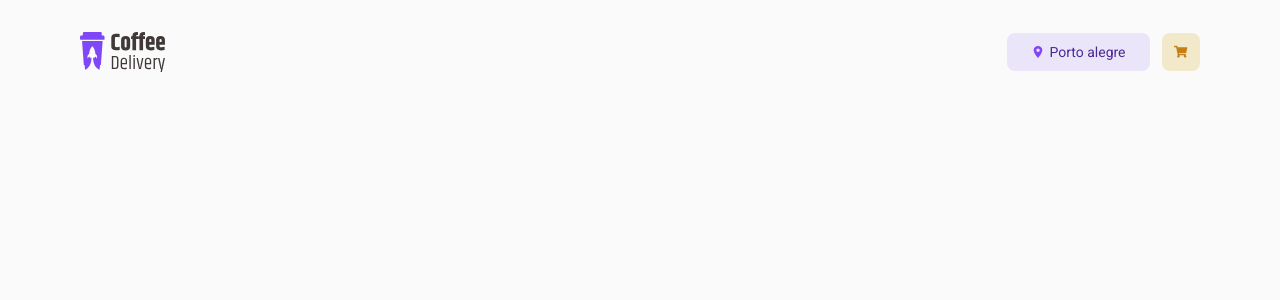
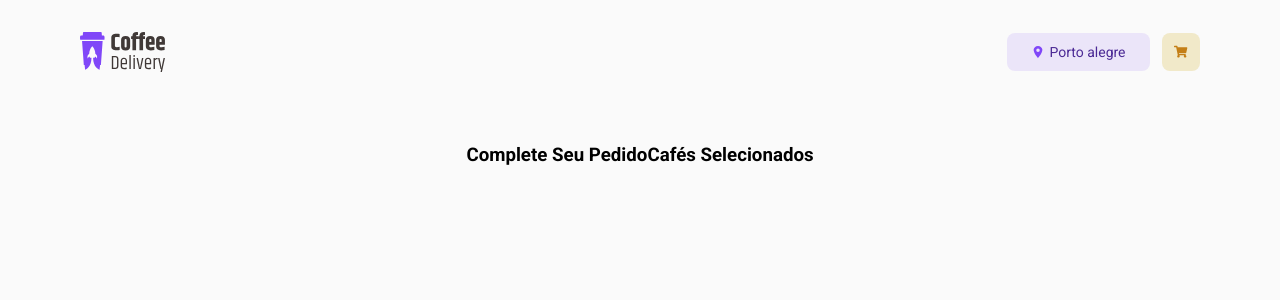
Before and after one commit to KawanHSB/desafio-02-coffe-delivery, a React (Vite) app: page /checkout in a window 1280 px wide. Before the commit this address had no page. Shown: the top 300 px of the page. Built offline with nearby package versions, Linux system fonts and the light colour scheme.

Commit message:
page checkout created

```diff
--- a/src/Router.tsx
+++ b/src/Router.tsx
@@ -1,10 +1,12 @@
 import { Routes, Route } from 'react-router-dom'
+import { Checkout } from './pages/Checkout'
 import Home from './pages/Home'
 
 export function Router() {
   return (
     <Routes>
       <Route path="/" element={<Home />} />
+      <Route path="/checkout" element={<Checkout />} />
     </Routes>
   )
 }
--- /dev/null
+++ b/src/pages/Checkout/components/CafesSelecionados/index.tsx
@@ -0,0 +1,8 @@
+import styles from './style.module.scss'
+export function CafesSelecionados() {
+  return (
+    <>
+      <h3>Cafés Selecionados</h3>
+    </>
+  )
+}
--- /dev/null
+++ b/src/pages/Checkout/components/CompleteSeuPedido/index.tsx
@@ -0,0 +1,8 @@
+import styles from './style.module.scss'
+export function CompleteSeuPedido() {
+  return (
+    <>
+      <h3>Complete Seu Pedido</h3>
+    </>
+  )
+}
--- /dev/null
+++ b/src/pages/Checkout/index.tsx
@@ -0,0 +1,12 @@
+import { CafesSelecionados } from './components/CafesSelecionados'
+import { CompleteSeuPedido } from './components/CompleteSeuPedido'
+import styles from './style.module.scss'
+
+export function Checkout() {
+  return (
+    <div className={styles.wraper}>
+      <CompleteSeuPedido />
+      <CafesSelecionados />
+    </div>
+  )
+}
--- /dev/null
+++ b/src/pages/Checkout/style.module.scss
@@ -0,0 +1,5 @@
+.wraper {
+    display: flex;
+    justify-content: center;
+    margin-top: 2.5rem;
+}
```
Also changed, not shown: src/pages/Checkout/components/CafesSelecionados/styles.module.scss (added), src/pages/Checkout/components/CompleteSeuPedido/styles.modules.scss (added).
